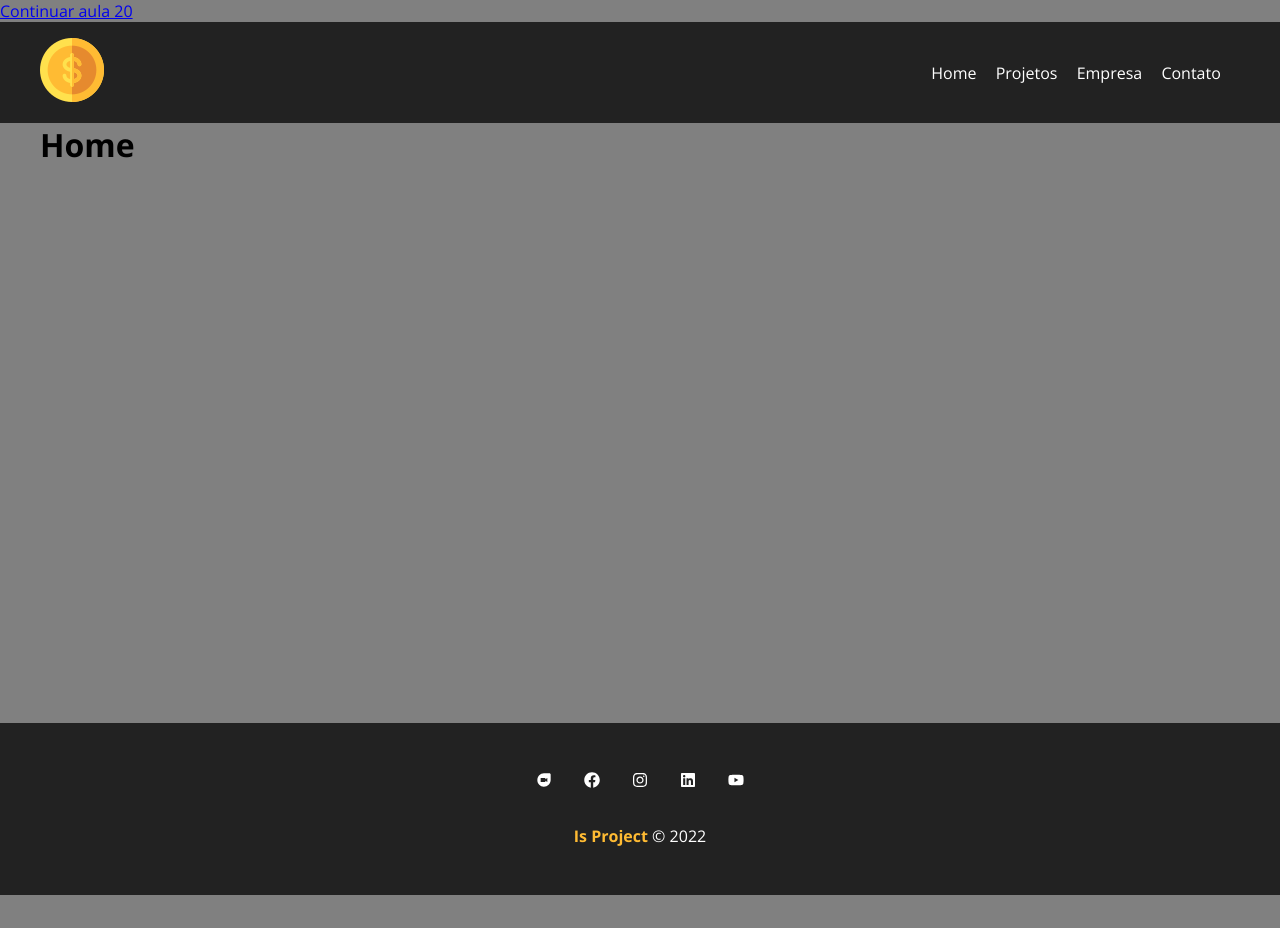
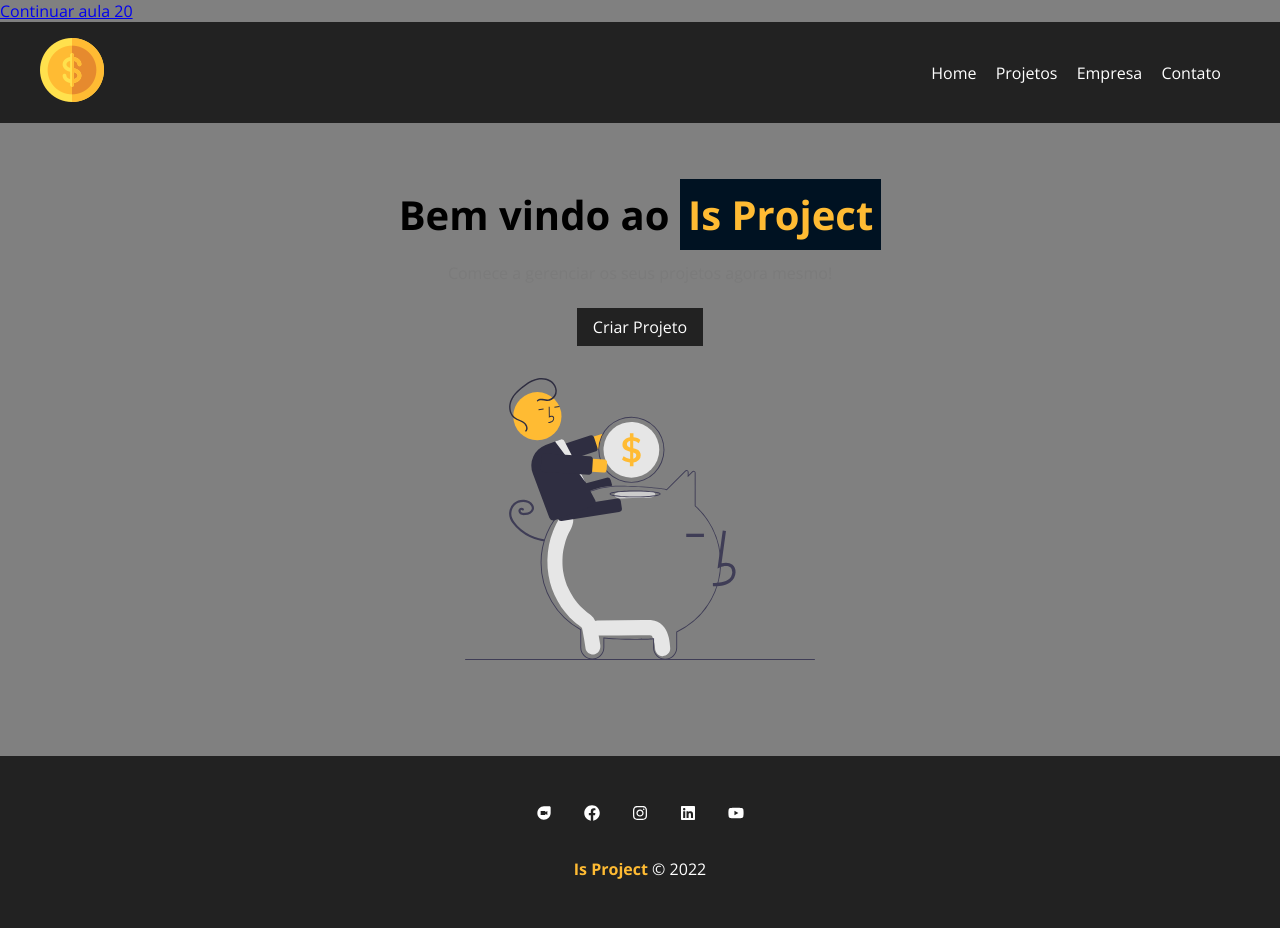
Before and after one commit to cristianoidelfonso/isproject, a React (Create React App) app: page / in a window 1280 px wide. Before the commit the page ends 895 px from the top, so only its background shows below. Built offline with nearby package versions, Linux system fonts and the light colour scheme.

Commit message:
Criando a Home

```diff
--- a/package.json
+++ b/package.json
@@ -10,7 +10,7 @@
     "react": "^17.0.2",
     "react-dom": "^17.0.2",
     "react-icons": "^4.3.1",
-    "react-router-dom": "^5.3.0",
+    "react-router-dom": "^5.2.0",
     "react-scripts": "5.0.0",
     "uuid": "^8.3.2",
     "web-vitals": "^2.1.3"
--- /dev/null
+++ b/src/components/layouts/LinkButton.js
@@ -0,0 +1,12 @@
+import { Link } from 'react-router-dom';
+import styles from './LinkButton.module.css'
+
+function LinkButton({to, text}) {
+    return(
+        <Link to={to} className={styles.btn}>
+            {text}
+        </Link>
+    );
+}
+
+export default LinkButton;
--- /dev/null
+++ b/src/components/layouts/LinkButton.module.css
@@ -0,0 +1,11 @@
+.btn {
+    background-color: #222;
+    color: #fff;
+    padding: .5em 1em;
+    text-decoration: none;
+    transition: .5s;
+}
+
+.btn:hover {
+    color: #ffbb33;
+}
--- a/src/components/pages/home/index.js
+++ b/src/components/pages/home/index.js
@@ -1,6 +1,15 @@
+import savings from '../../../img/savings.svg'
+import LinkButton from '../../layouts/LinkButton';
+import './style.css'
+
 function Home() {
   return(
-    <h1>Home</h1>
+    <section className='home_container'>
+      <h1>Bem vindo ao <span>Is Project</span></h1>
+      <p>Comece a gerenciar os seus projetos agora mesmo!</p>
+      <LinkButton to="/newproject" text="Criar Projeto" />
+      <img src={savings} alt="Is Project"/>
+    </section>
   );
 }
 
--- /dev/null
+++ b/src/components/pages/home/style.css
@@ -0,0 +1,29 @@
+.home_container {
+    width: 100%;
+    display: flex;
+    flex-direction: column;
+    align-items: center;
+    justify-content: center;
+    padding: 4em;
+}
+
+.home_container h1 {
+    font-size: 2.5em;
+    margin-bottom: .5em;
+}
+
+.home_container h1 span {
+    color: #ffbb33;
+    padding: .2em;
+    background-color: #001222;
+}
+
+.home_container p {
+    margin-bottom: 1.5em;
+    color: #7b7b7b;
+}
+
+.home_container img {
+    width: 350px;
+    margin: 2em 0;
+}
```
Also changed, not shown: 1 other file (tests, documents, lock files or other folders).
